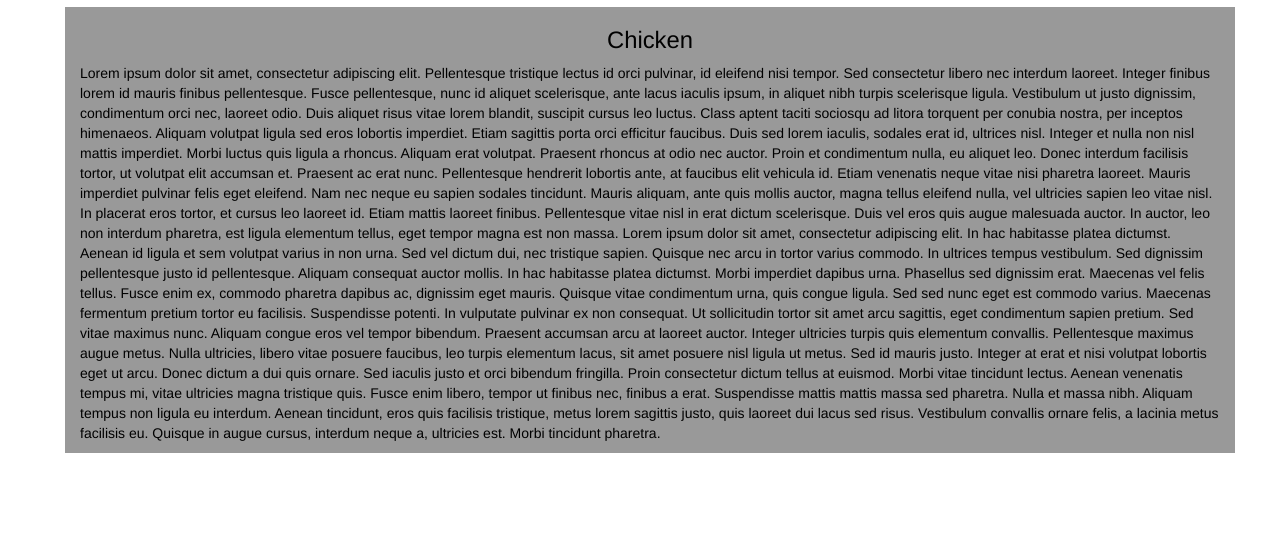
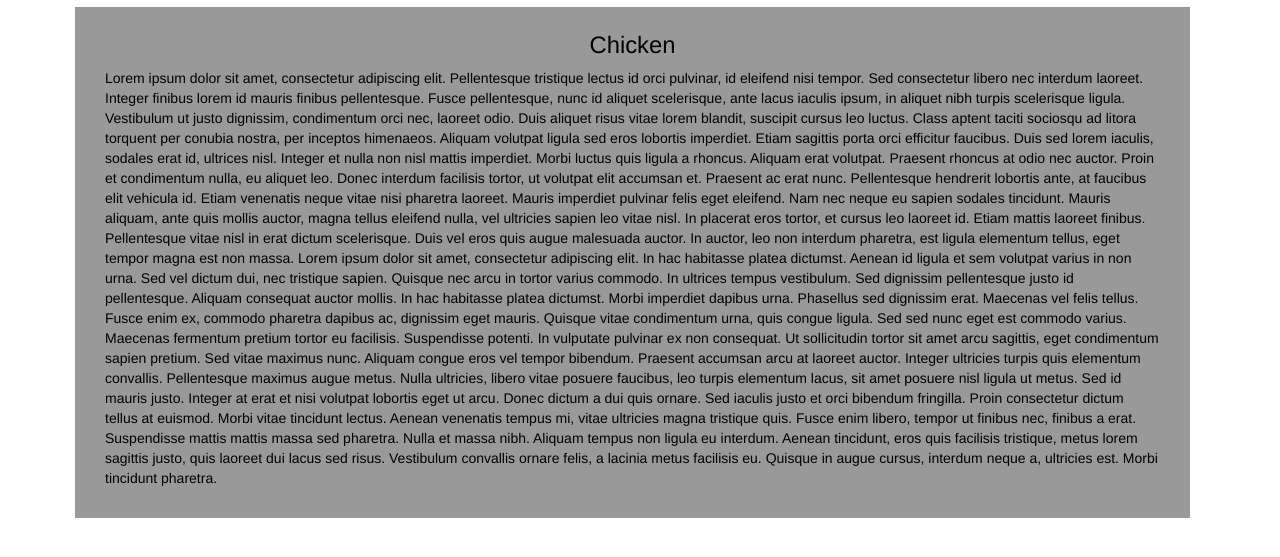
Before and after one commit to darkdew33/mod3_solution, a plain HTML site: page index.html in a window 1280 px wide. Shown: the part 135-692 px from the top of the page. Drawn offline with Linux system fonts and the light colour scheme.

Commit message:
mod3_solution

```diff
--- a/css/styles.css
+++ b/css/styles.css
@@ -49,10 +49,16 @@
 	width:100%;
 	background-color: #999;
 	color: #000;
-	margin:0 10px 20px;
+	margin-right:20px;
+	margin-bottom:20px;
+	padding:5px 30px 20px 30px;
 }
 #page-content h2 {
 	text-align:center;
 	font-size:1.7em;
 	color: #000;
 }
+.row {
+	margin-left:5px;
+	margin-right:20px;
+}
```
